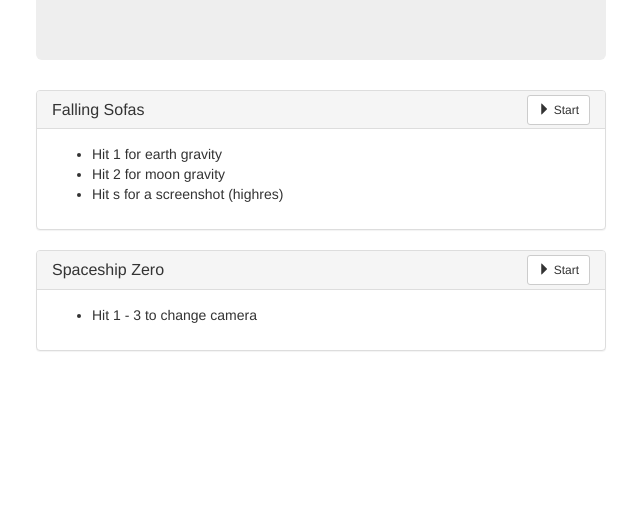
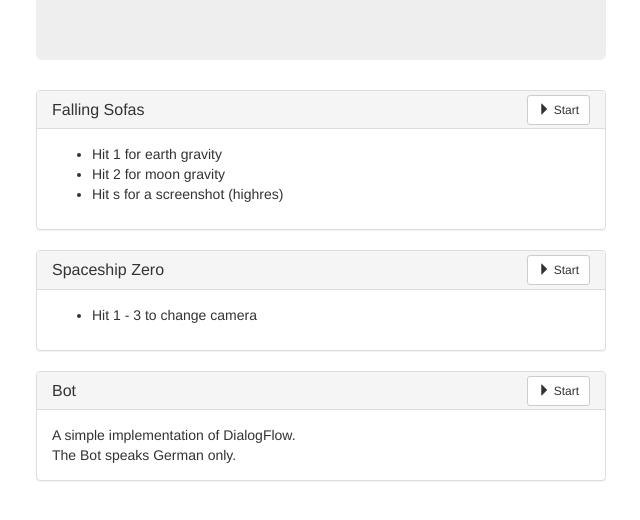
Before and after one commit to d-trattner/d-trattner.github.io, a plain HTML site: page index.html in a window 1280 px wide. Shown: the part 250-770 px from the top of the page, without its empty margins (319-959 px from the left). Drawn offline with nearby package versions, Linux system fonts and the light colour scheme.

Commit message:
added danieltrattner.at

```diff
--- a/index.html
+++ b/index.html
@@ -40,6 +40,7 @@
             <h1>Daniel's Playground</h1>
             <p>Experiments using angular, three.js, whatever... </p>
         </div>
+
         <div class="panel panel-default">
             <div class="panel-heading">
                 <h3 class="panel-title">
@@ -57,6 +58,7 @@
                 </ul>
             </div>
         </div>
+
         <div class="panel panel-default">
             <div class="panel-heading">
                 <h3 class="panel-title">
@@ -72,6 +74,22 @@
                 </ul>
             </div>
         </div>
+
+        <div class="panel panel-default">
+            <div class="panel-heading">
+                <h3 class="panel-title">
+                    Bot
+                    <a href="https://www.danieltrattner.at" class="btn btn-default btn-sm pull-right" style="margin-top: -6px;">
+                        <span class="glyphicon glyphicon-triangle-right" aria-hidden="true"></span> Start
+                    </a>
+                </h3>
+            </div>
+            <div class="panel-body">
+                A simple implementation of DialogFlow.<br/>
+                The Bot speaks German only.
+            </div>
+        </div>
+
     </div>
 
     <!-- jQuery (necessary for Bootstrap's JavaScript plugins) -->
```
